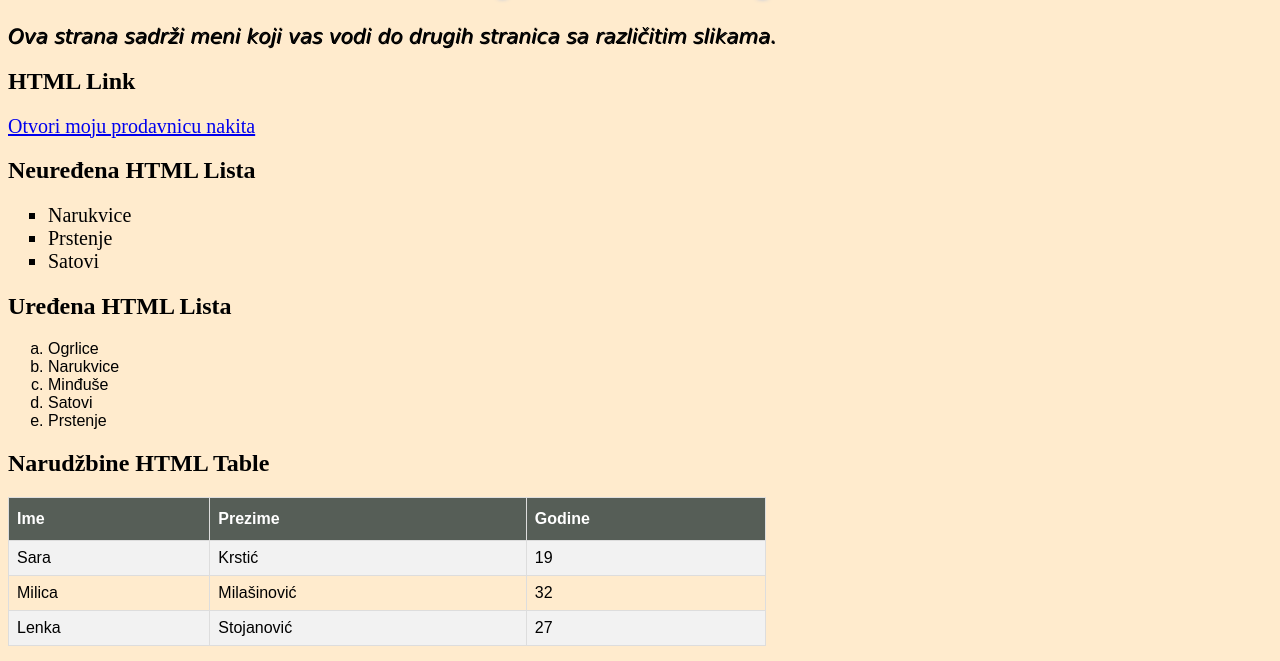
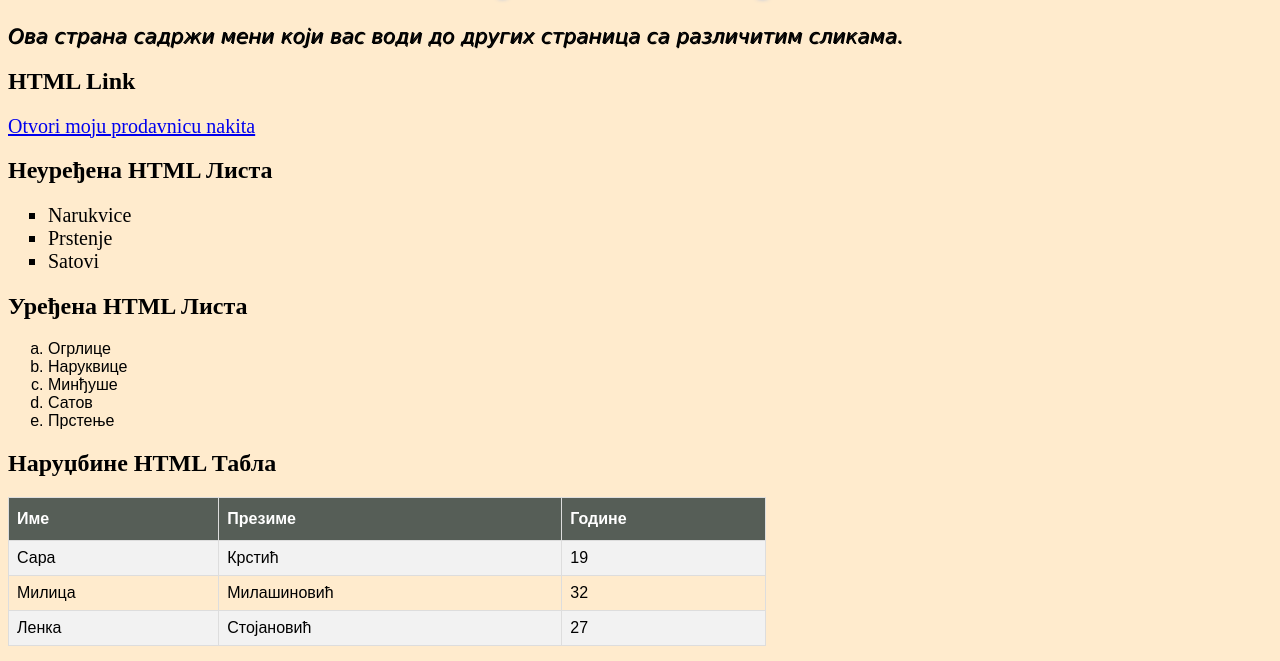
Before and after one commit to katarina004/nakitkatarina, a plain HTML site: page index.html in a window 1280 px wide. Shown: the part 136-797 px from the top of the page. Drawn offline with Linux system fonts and the light colour scheme.

Commit message:
Update index.html

```diff
--- a/index.html
+++ b/index.html
@@ -17,44 +17,44 @@
 </nav>
 
 <h1>Моја насловна страна</h1>
-<p>Ova strana sadrži meni koji vas vodi do drugih stranica sa različitim slikama.</p>
+<p>Ова страна садржи мени који вас води до других страница са различитим сликама.</p>
 <h2>HTML Link</h2>
 <a  style="font-size:20px" href=https://nakiti-katarina.weeblysite.com/>Otvori moju prodavnicu nakita</a>
-<h2>Neuređena HTML Lista</h2>
+<h2>Неуређена HTML Листа</h2>
 <ul class="c">
   <li>Narukvice</li>
   <li>Prstenje</li>
   <li>Satovi</li>
 </ul>
-<h2>Uređena HTML Lista</h2>
+<h2>Уређена HTML Листа</h2>
 <ol>
-  <li>Ogrlice</li>
-  <li>Narukvice</li>
-  <li>Minđuše</li>
-  <li>Satovi</li>
-  <li>Prstenje</li>
+  <li>Огрлице</li>
+  <li>Наруквице</li>
+  <li>Минђуше</li>
+  <li>Сатов</li>
+  <li>Прстење</li>
 </ol>
-<h2>Narudžbine HTML Table</h2>
+<h2>Наруџбине HTML Табла</h2>
 
 <table id="customers">
   <tr>
-    <th>Ime</th>
-    <th>Prezime</th>
-    <th>Godine</th>
+    <th>Име</th>
+    <th>Презиме</th>
+    <th>Године</th>
   </tr>
   <tr>
-    <td>Sara</td>
-    <td>Krstić</td>
+    <td>Сара</td>
+    <td>Крстић</td>
     <td>19</td>
   </tr>
   <tr>
-    <td>Milica</td>
-    <td>Milašinović</td>
+    <td>Милица</td>
+    <td>Милашиновић</td>
     <td>32</td>
   </tr>
   <tr>
-    <td>Lenka</td>
-    <td>Stojanović</td>
+    <td>Ленка</td>
+    <td>Стојановић</td>
     <td>27</td>
   </tr>
   </td>
```
